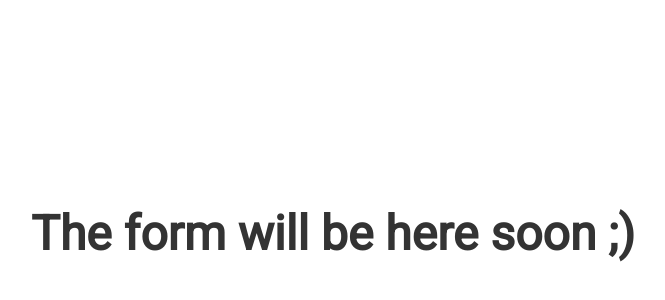
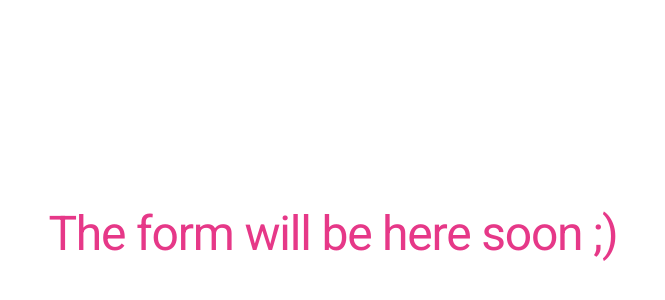
Before and after one commit to MayllaRabay/desafio-serasa, a Next.js app in the folder serasa-challenge/: page / in a window 1280 px wide. Shown: the part 166-466 px from the top of the page, without its empty margins (307-972 px from the left). Built offline with nearby package versions, Linux system fonts and the light colour scheme.

Commit message:
feat: typography component, created and implemented

```diff
--- a/serasa-challenge/src/app/page.tsx
+++ b/serasa-challenge/src/app/page.tsx
@@ -1,9 +1,17 @@
+import { Typography } from "@/components";
+import { TypographyColor, TypographyVariant, TypographyWeight } from "@/enums";
 import styles from "./styles/home.module.scss";
 
 export default function Home() {
   return (
     <main className={styles.main}>
-      <h1>The form will be here soon ;)</h1>
+      <Typography
+        variant={TypographyVariant.Display}
+        color={TypographyColor.Magenta}
+        weight={TypographyWeight.Regular}
+      >
+        The form will be here soon ;)
+      </Typography>
     </main>
   );
 }
--- /dev/null
+++ b/serasa-challenge/src/components/index.ts
@@ -0,0 +1 @@
+export { default as Typography } from "@/components/typography/typography";
--- /dev/null
+++ b/serasa-challenge/src/components/typography/typography-styles.module.scss
@@ -0,0 +1,109 @@
+.display,
+.headingL,
+.headingM,
+.headingS,
+.headingXS,
+.subheading {
+  font-family: "Roboto", sans-serif;
+  font-weight: 700;
+}
+
+.display {
+  font-size: 3rem;
+  letter-spacing: -1.2px;
+  line-height: 52px;
+}
+
+.headingL {
+  font-size: 2.5rem;
+  letter-spacing: -1px;
+  line-height: 44px;
+}
+
+.headingM {
+  font-size: 2rem;
+  letter-spacing: -0.8px;
+  line-height: 36px;
+}
+
+.headingS {
+  font-size: 1.5rem;
+  letter-spacing: -0.6px;
+  line-height: 28px;
+}
+
+.headingXS {
+  font-size: 1.5rem;
+  line-height: 24px;
+}
+
+.subheading {
+  font-size: 1rem;
+  line-height: 20px;
+}
+
+.bodyM {
+  font-family: "Roboto", sans-serif;
+  font-weight: 400;
+  font-size: 1rem;
+  line-height: 24px;
+}
+
+.regular {
+  font-weight: 400;
+}
+
+.bold {
+  font-weight: 700;
+}
+
+.LightSolid {
+  color: var(--light-solid);
+}
+
+.LightHigh {
+  color: var(--light-high);
+}
+
+.DarkLow {
+  color: var(--dark-low);
+}
+
+.DarkMedium {
+  color: var(--dark-medium);
+}
+
+.DarkHigh {
+  color: var(--dark-high);
+}
+
+.Magenta {
+  color: var(--magenta);
+}
+
+@media (max-width: var(--sm)) {
+  .display {
+    font-size: 2.5rem;
+    line-height: 44px;
+  }
+
+  .headingL {
+    font-size: 2rem;
+    line-height: 36px;
+  }
+
+  .headingM {
+    font-size: 1.5rem;
+    line-height: 28px;
+  }
+
+  .headingS {
+    font-size: 1.25rem;
+    line-height: 24px;
+  }
+
+  .headingXS {
+    font-size: 1.125rem;
+    line-height: 22px;
+  }
+}
--- /dev/null
+++ b/serasa-challenge/src/components/typography/typography.tsx
@@ -0,0 +1,29 @@
+import { TypographyColor, TypographyVariant, TypographyWeight } from "@/enums";
+import React from "react";
+import styles from "./typography-styles.module.scss";
+
+interface TypographyProps {
+  children: React.ReactNode;
+  variant: TypographyVariant;
+  color?: TypographyColor;
+  weight?: TypographyWeight;
+}
+
+const Typography: React.FC<TypographyProps> = ({
+  children,
+  color,
+  variant,
+  weight,
+}) => {
+  const classNames = [
+    styles[variant],
+    color && styles[color],
+    weight && styles[weight],
+  ]
+    .filter(Boolean)
+    .join(" ");
+
+  return <div className={classNames}>{children}</div>;
+};
+
+export default Typography;
```
